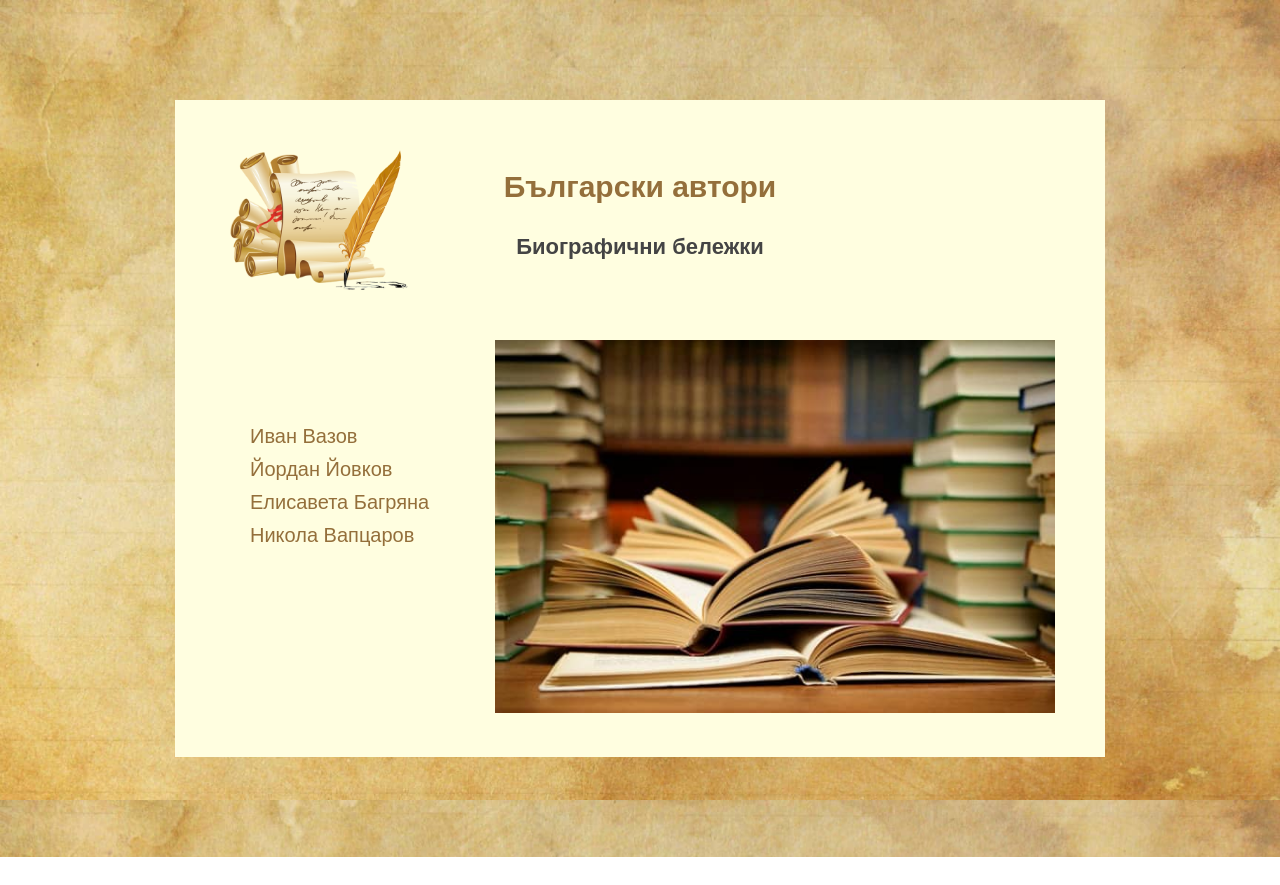
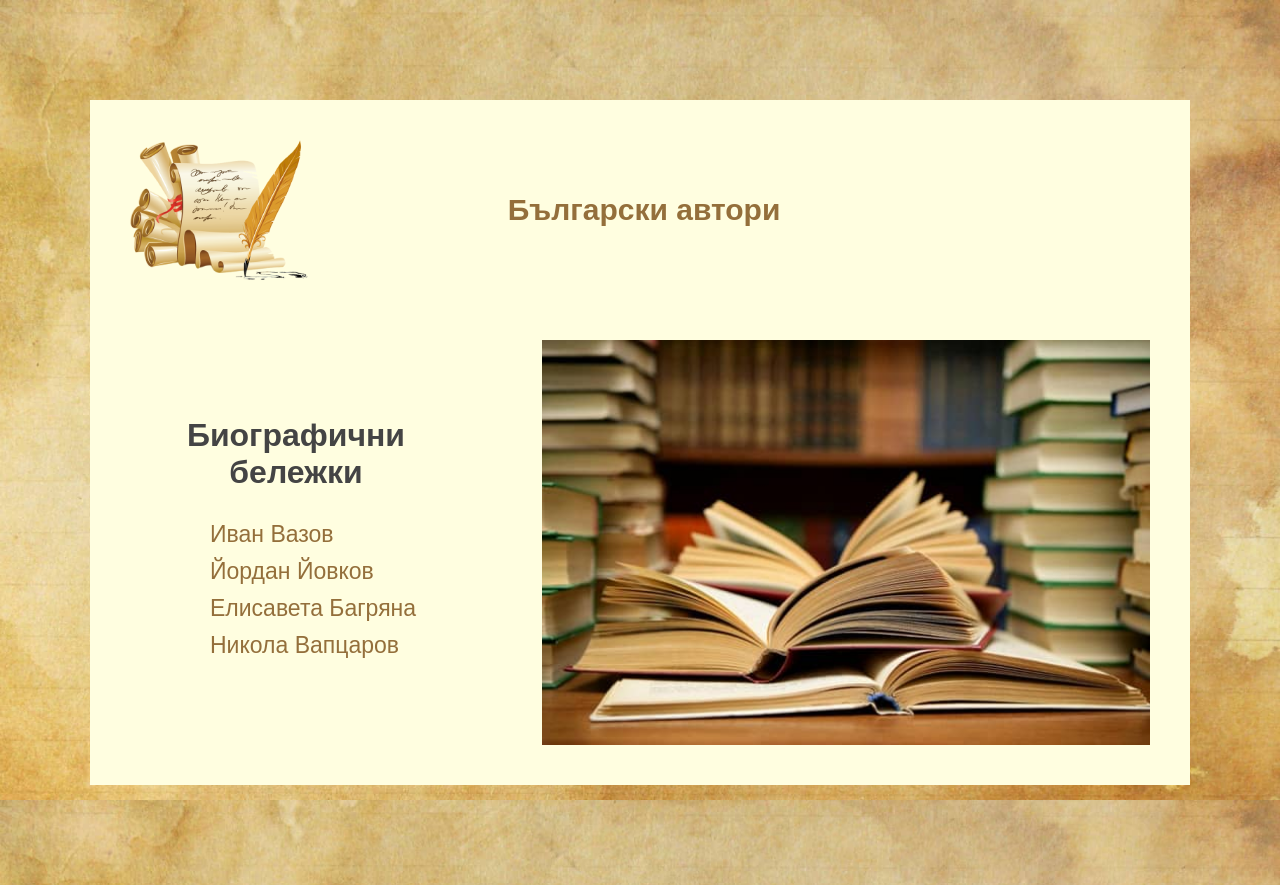
Before and after one commit to quality-programming/ivan-vazov, a plain HTML site: page home.html in a window 1280 px wide. Before the commit the page ends 857 px from the top, so only its background shows below. Drawn offline with Linux system fonts and the light colour scheme.

Commit message:
Flexbox intiated

```diff
--- a/home.css
+++ b/home.css
@@ -5,58 +5,56 @@
 
 body {
   font-family: sans-serif;
-  background-image: url('img/bg.jpg');
+  background-image: url("img/bg.jpg");
   background-size: cover;
   background-attachment: fixed;
 }
 
 .container {
-  width: 1000px;
+  width: 1200px;
   margin: 0 auto;
   position: relative;
 }
 
-.header-1 {
+.bg-color {
   background: #fffee0;
   width: 85%;
   padding: 40px;
   margin: 100px auto;
 }
 
-.img-letter {
+/* .img-letter {
   top: 50px;
   left: 90px;
   position: absolute;
-}
+} */
 
 h1 {
   font-size: 30px;
   font-weight: bold;
   color: #946f3b;
   text-align: center;
-  margin: 30px;
 }
 
 h3 {
-  font-size: 22px;
+  font-size: 32px;
   color: #444;
   text-align: center;
+  margin-bottom: 30px;
 }
 
-.img-books {
+/* .img-books {
   margin-top: 80px;
   margin-left: 280px;
-}
+} */
 
 .authors {
-  bottom: 200px;
-  left: 100px;
-  position: absolute;
+  margin-left: 70px;
   list-style-type: none;
 }
 
 li {
-  font-size: 20px;
+  font-size: 23px;
   margin: 10px;
 }
 
@@ -79,3 +77,17 @@ a:active {
   background-color: black;
   font-style: italic;
 }
+
+/* FLEXBOX */
+.header {
+  display: flex;
+  align-items: center;
+  gap: 200px;
+  margin-bottom: 60px;
+}
+
+.list-and-img-container {
+  display: flex;
+  gap: 80px;
+  align-items: center;
+}
--- a/home.html
+++ b/home.html
@@ -9,10 +9,8 @@
   </head>
   <body>
     <div class="container">
-      <header class="header-1">
-        <h1>Български автори</h1>
-        <h3>Биографични бележки</h3>
-
+      <header class="bg-color">
+        <div class="header">
           <img
             class="img-letter"
             src="img/letter.png"
@@ -20,13 +18,11 @@
             height="140"
           />
 
-        <img
-          class="img-books"
-          src="img/books.jpg"
-          alt="Books"
-          width="560"
-        />
-
+          <h1>Български автори</h1>
+        </div>
+        <div class="list-and-img-container">
+          <div class="author-list">
+            <h3>Биографични бележки</h3>
             <ul class="authors">
               <li>
                 <a href="ivan-vazov.html">Иван Вазов</a>
@@ -41,6 +37,9 @@
                 <a href="vaptsarov.html">Никола Вапцаров</a>
               </li>
             </ul>
+          </div>
+          <img class="img-books" src="img/books.jpg" alt="Books" width="660" />
+        </div>
       </header>
     </div>
   </body>
```
Lines whose indentation alone changed are shown as unchanged.
